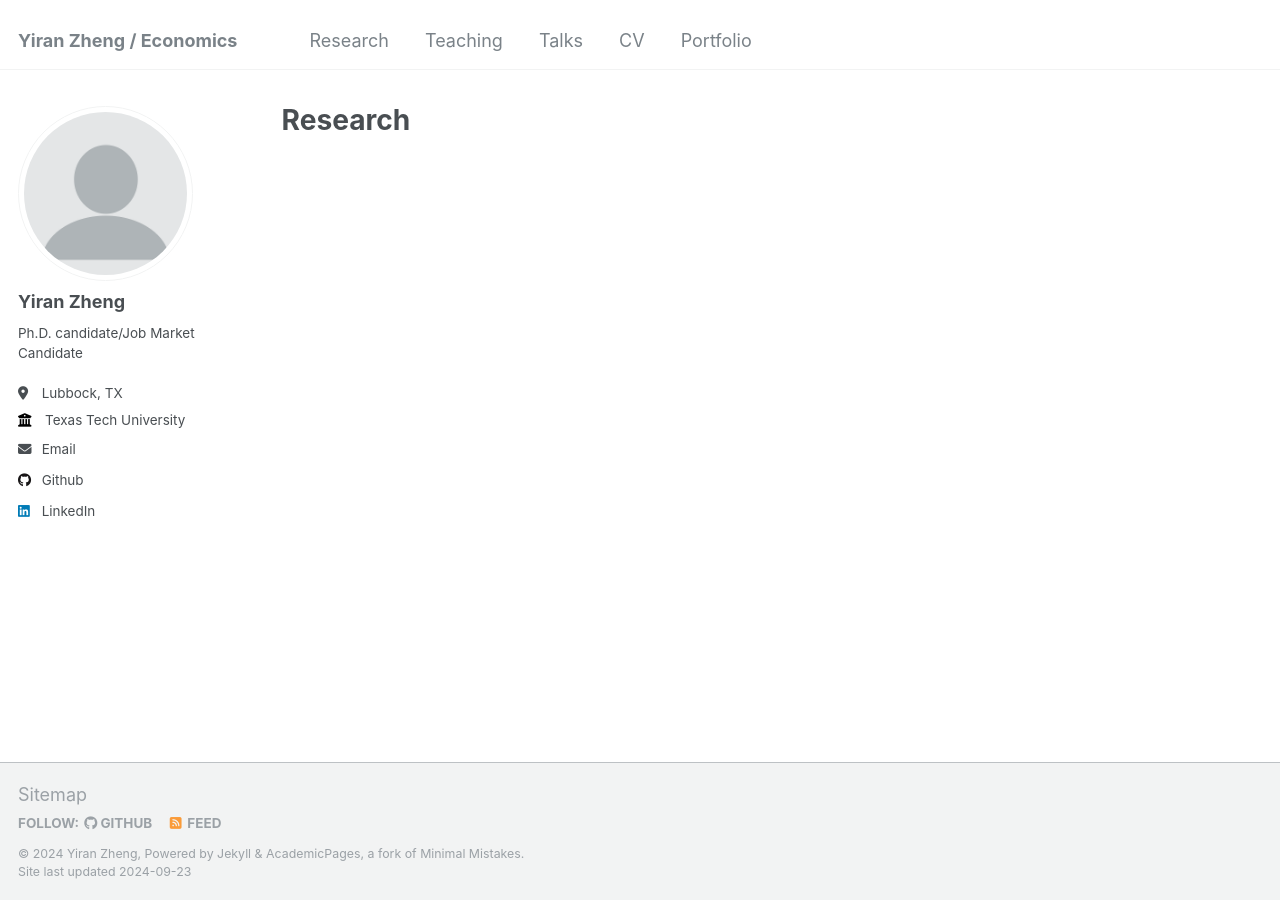
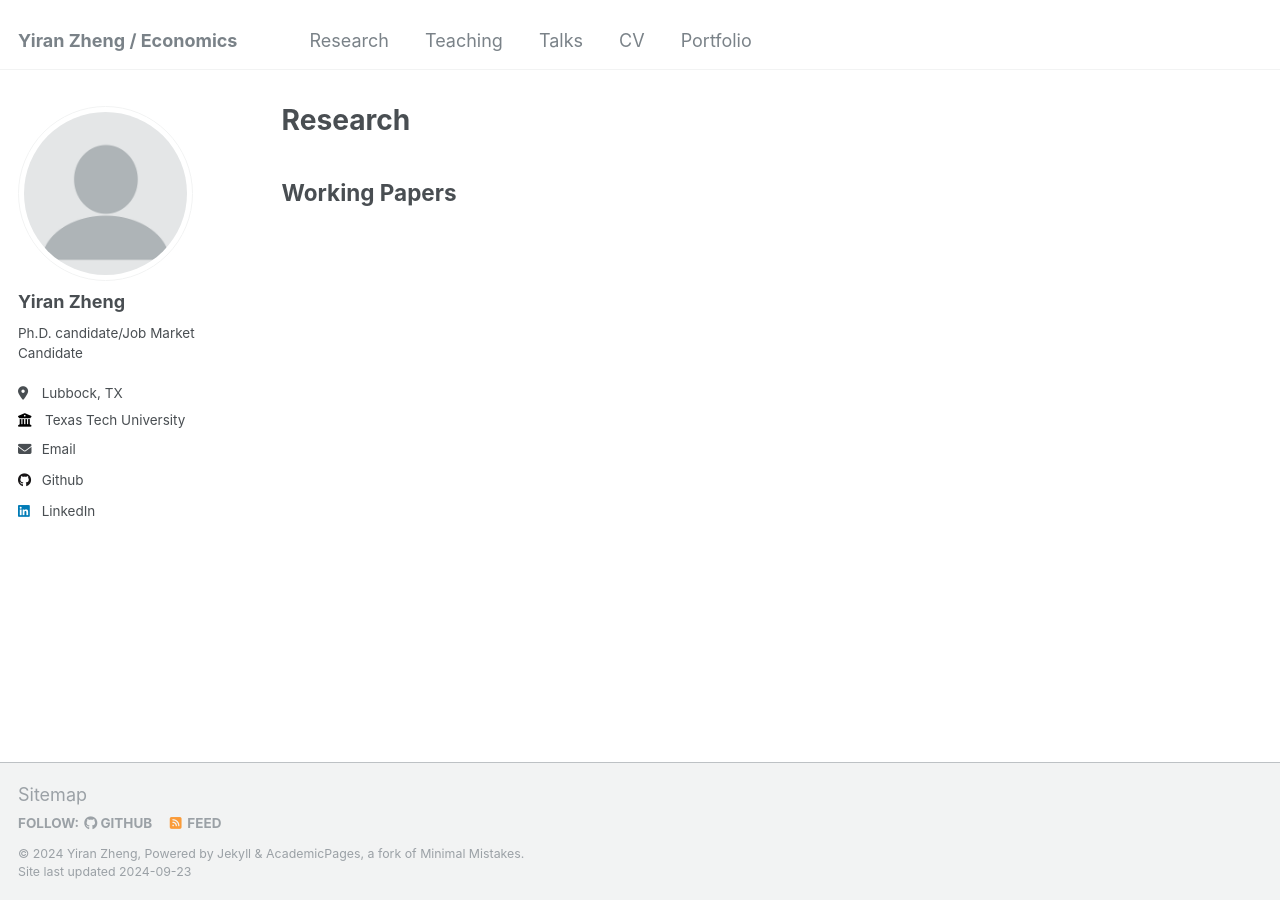
Before and after one commit to yiran-zheng/yiran-zheng.github.io, a Jekyll site: the page built from _pages/research.html, in a window 1280 px wide. Built offline with Jekyll 4.4.1, drawn with Linux system fonts in a browser that asks for light colours.

Commit message:
Update research.html

```diff
--- a/_pages/research.html
+++ b/_pages/research.html
@@ -7,23 +7,9 @@ author_profile: true
 
 {% include base_path %}
 
-<!-- New style rendering if research categories are defined -->
-{% if site.research_category %}
-  {% for category in site.research_category  %}
-    {% assign title_shown = false %}
-    {% for post in site.researchs reversed %}
-      {% if post.category != category[0] %}
-        {% continue %}
-      {% endif %}
-      {% unless title_shown %}
-        <h2>{{ category[1].title }}</h2><hr />
-        {% assign title_shown = true %}
-      {% endunless %}
-      {% include archive-single.html %}
-    {% endfor %}
-  {% endfor %}
-{% else %}
-  {% for post in site.research reversed %}
-    {% include archive-single.html %}
-  {% endfor %}
-{% endif %}
+{% include base_path %}
+<p align = "justify">
+<h2>Working Papers</h2>
+<ol reversed>
+
+</ol>
```
